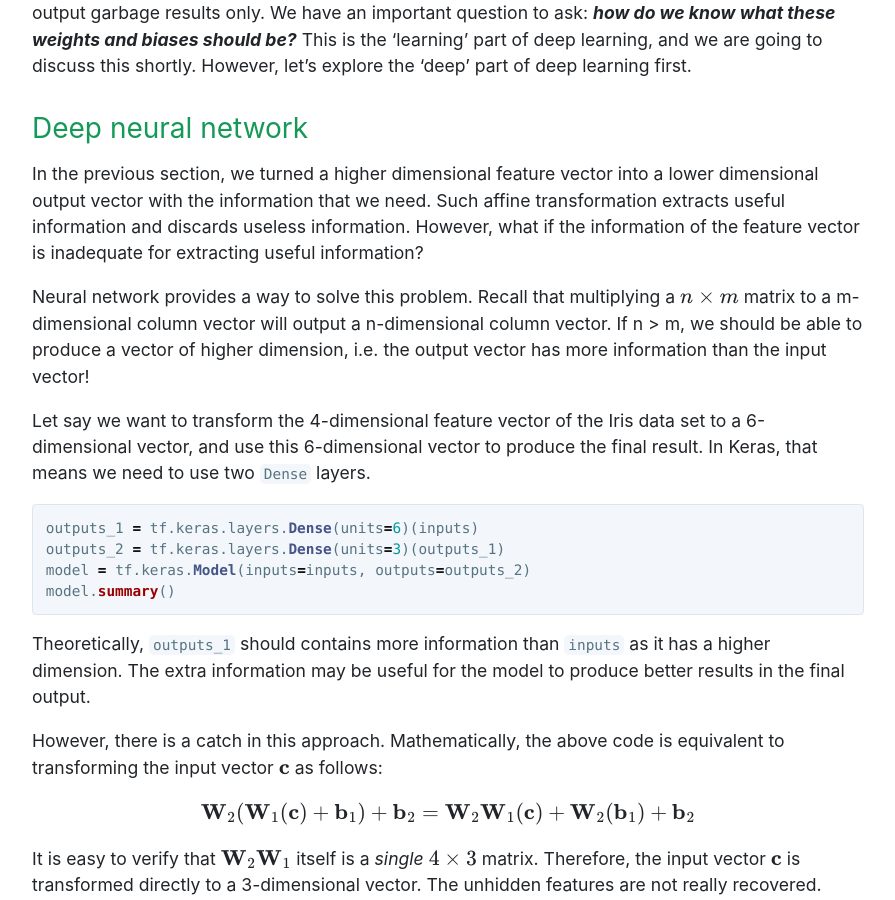
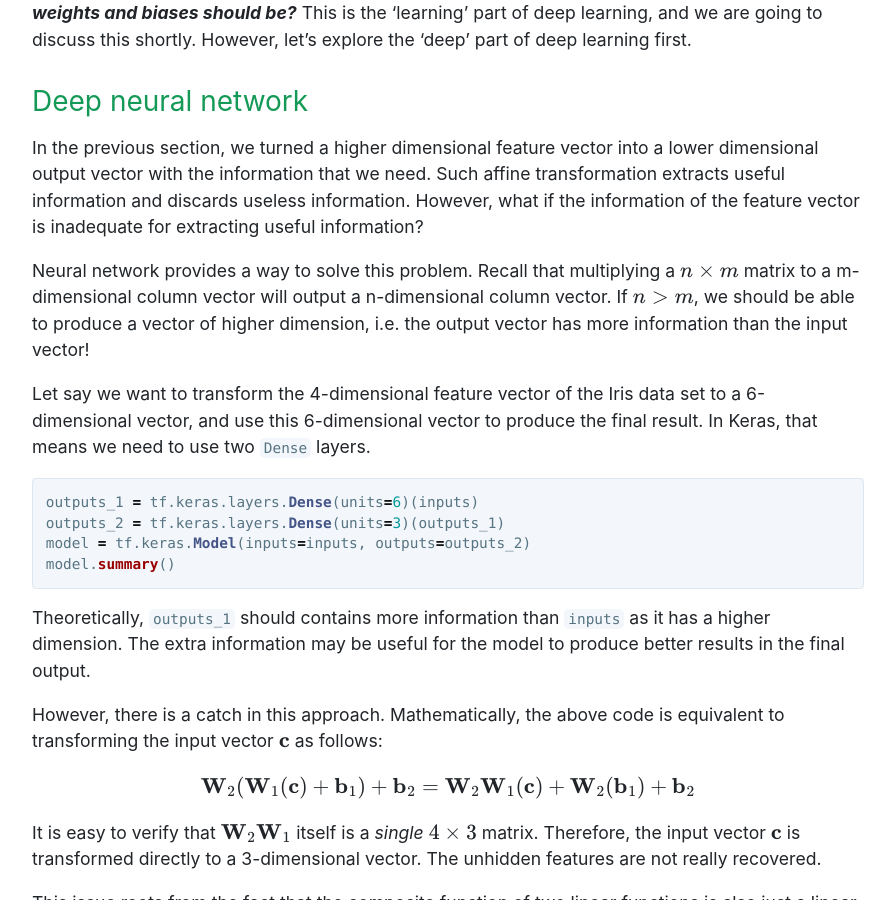
Before and after one commit to gpiocc/learn, a Jekyll site: the page built from _posts/2022-08-01-martin-ku-framing-and-solving-problems-with-deep-learning-an-introduction.md, in a window 1280 px wide and 900 px high, scrolled down 11139 px. Shown: the whole window, without its empty margins (192-1087 px from the left). Built offline with Jekyll 4.4.1, drawn with Linux system fonts in a browser that asks for light colours; formulas are drawn with MathJax 3; part of the change alters nothing that is shown; some of the changed text lies outside the part shown.

```diff
--- a/_posts/2022-08-01-martin-ku-framing-and-solving-problems-with-deep-learning-an-introduction.md
+++ b/_posts/2022-08-01-martin-ku-framing-and-solving-problems-with-deep-learning-an-introduction.md
@@ -173,7 +173,7 @@ $$
 \end{pmatrix}
 $$
 
-In fact, we can get a vectorized version of the Iris dataset from the `sklearn` Python package[^sklearn].
+In fact, we can get a vectorized version of the Iris dataset from the `sklearn` Python package.
 
 <blockquote>
 <details>
@@ -439,7 +439,7 @@ For now, the weights and biases in our model are just random values. Therefore,
 
 In the previous section, we turned a higher dimensional feature vector into a lower dimensional output vector with the information that we need. Such affine transformation extracts useful information and discards useless information. However, what if the information of the feature vector is inadequate for extracting useful information?
 
-Neural network provides a way to solve this problem. Recall that multiplying a $$n \times m$$ matrix to a m-dimensional column vector will output a n-dimensional column vector. If n > m, we should be able to produce a vector of higher dimension, i.e. the output vector has more information than the input vector!
+Neural network provides a way to solve this problem. Recall that multiplying a $$n \times m$$ matrix to a m-dimensional column vector will output a n-dimensional column vector. If $$n > m$$, we should be able to produce a vector of higher dimension, i.e. the output vector has more information than the input vector!
 
 Let say we want to transform the 4-dimensional feature vector of the Iris data set to a 6-dimensional vector, and use this 6-dimensional vector to produce the final result. In Keras, that means we need to use two `Dense` layers.
 
@@ -608,15 +608,15 @@ Similarly, whenever the slope is *negative*, we can *increase* the value of $$w$
 
 {% include image.html url="/learn/assets/post/2022-08-01-martin-ku-framing-and-solving-problems-with-deep-learning-an-introduction/grad_descent_4.png" description="" %}
 
-Mathematically, the slope of the curve at $$w=w_{0}$$ is $$L'(w_{0})$$, where $$L'$$ is the ***derivative*** of the function $$L$$. Notice that in order to minimise the value of $$L$$:
+Mathematically, the slope of the curve at $$w=w_{0}$$ is $$L'(w_{0})$$, where $$L'$$ is the ***derivative*** of the function $$L$$. Notice that:
 
 1. The sign of the change in $$w$$ at $$w=w_{0}$$ is *opposite to* the slope at that point.
 2. The absolute value of the slope is bigger (i.e. the tangent is steeper) when $$A$$ is away from the minimum position.
 
-Therefore, the amount of the parameter $$w$$ changes, $$\Delta w$$, should:
+Therefore, in order to reduce the value of $$L$$, the amount of the parameter $$w$$ changes, $$\Delta w$$, should:
 
-3. have its sign opposite to the derivative,
-4. have its absolute value proportional to the absolute value of the derivative.
+1. have its sign opposite to the derivative,
+2. have its absolute value proportional to the absolute value of the derivative.
 
 Therefore, we can define
 
```
